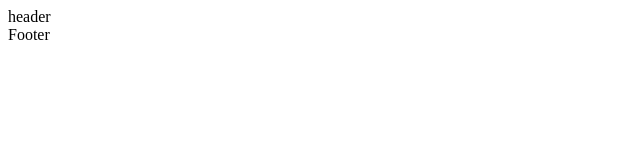
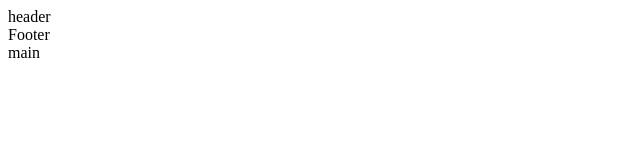
Before and after one commit to Miraida09/Team-work, a plain HTML site: page index.html in a window 1280 px wide. Shown: the full height of the page, 0-640 px from the left. Drawn offline with Linux system fonts and the light colour scheme.

Commit message:
added main

```diff
--- a/index.html
+++ b/index.html
@@ -8,5 +8,7 @@
 <body>
     <header class="container">header</header>
     <footer class="footer">Footer</footer>
+    <main class="main">main</main>
+
 </body>
 </html>
```
